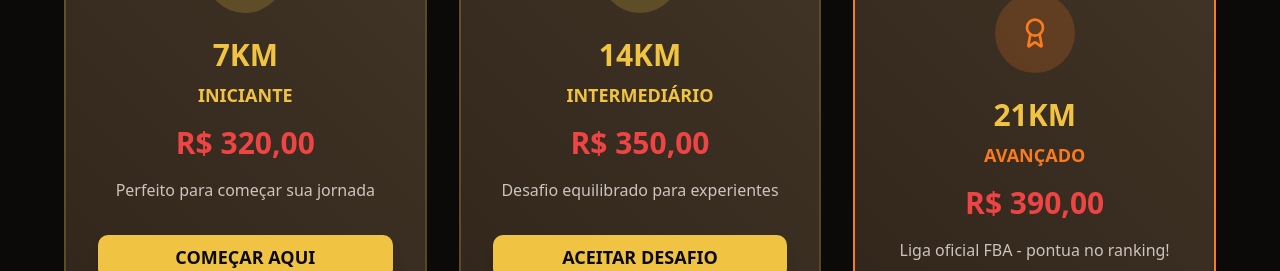
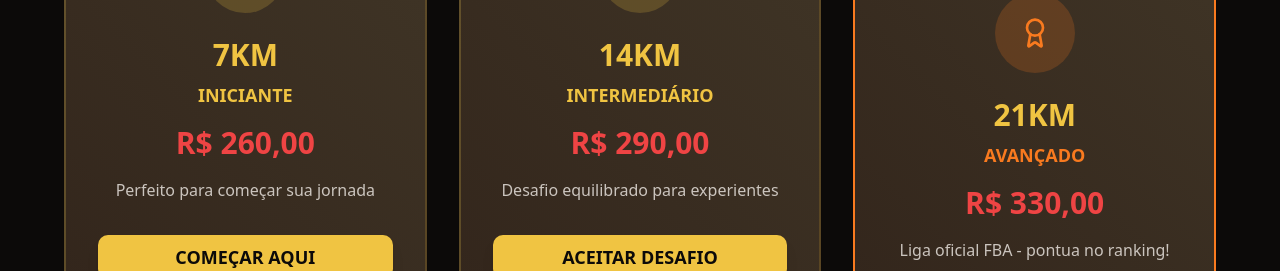
Before and after one commit to sahajanand00/trs-chapada-adventure, a React (Vite) app: page / in a window 1280 px wide. Shown: the part 2540-2811 px from the top of the page. Built offline with nearby package versions, Linux system fonts and the light colour scheme; the HTML template or start-up script is replaced by a standard one.

Commit message:
preço alterado

```diff
--- a/src/components/sections/DistanceSection.tsx
+++ b/src/components/sections/DistanceSection.tsx
@@ -7,7 +7,7 @@ export const DistanceSection = () => {
     {
       distance: "7KM",
       level: "INICIANTE",
-      price: "R$ 320,00",
+      price: "R$ 260,00",
       description: "Perfeito para começar sua jornada",
       icon: Flag,
       highlight: false,
@@ -16,7 +16,7 @@ export const DistanceSection = () => {
     {
       distance: "14KM",
       level: "INTERMEDIÁRIO",
-      price: "R$ 350,00",
+      price: "R$ 290,00",
       description: "Desafio equilibrado para experientes",
       icon: Trophy,
       highlight: false,
@@ -25,7 +25,7 @@ export const DistanceSection = () => {
     {
       distance: "21KM",
       level: "AVANÇADO",
-      price: "R$ 390,00",
+      price: "R$ 330,00",
       description: "Liga oficial FBA - pontua no ranking!",
       icon: Award,
       highlight: true,
```
